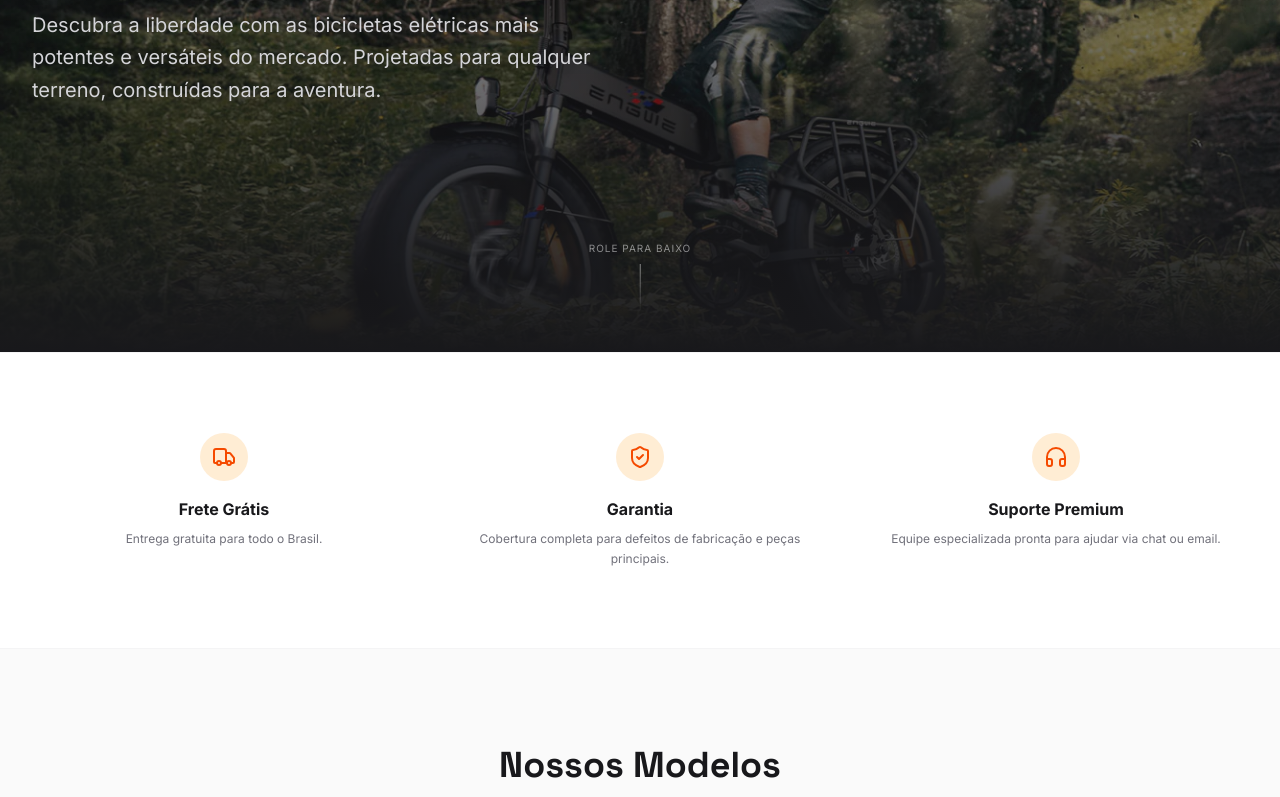
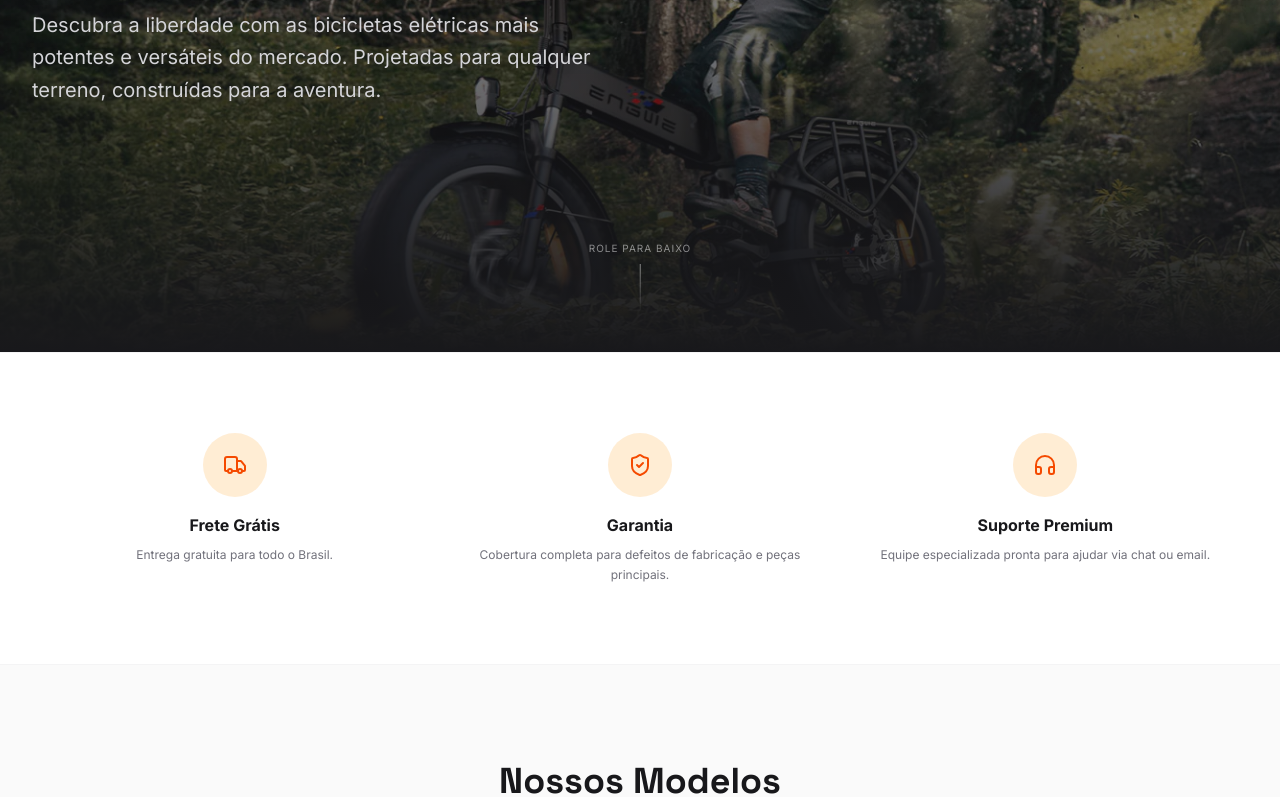
Before and after one commit to guerlak/engwe-bikes-brazil, a Next.js app: page / in a window 1280 px wide. Shown: the part 448-1245 px from the top of the page. Built offline with nearby package versions, Linux system fonts and the light colour scheme.

Commit message:
refactor: small gap in features section

```diff
--- a/components/features.tsx
+++ b/components/features.tsx
@@ -25,10 +25,10 @@ export function Features() {
   return (
     <section className="py-16 bg-white border-y border-zinc-100">
       <div className="max-w-7xl mx-auto px-4 sm:px-6 lg:px-8">
-        <div className="grid grid-cols-3 md:grid-cols-3 lg:grid-cols-3 gap-8">
+        <div className="grid grid-cols-3 md:grid-cols-3 lg:grid-cols-3">
           {FEATURES.map((feature, index) => (
             <div key={index} className="flex flex-col items-center text-center p-4">
-              <div className="w-12 h-12 bg-orange-100 text-orange-600 rounded-full flex items-center justify-center mb-4">
+              <div className="w-16 h-16 bg-orange-100 text-orange-600 rounded-full flex items-center justify-center mb-4">
                 <feature.icon className="w-6 h-6" />
               </div>
               <h3 className="font-bold text-zinc-900 mb-2 text-xs md:text-base">{feature.title}</h3>
```
